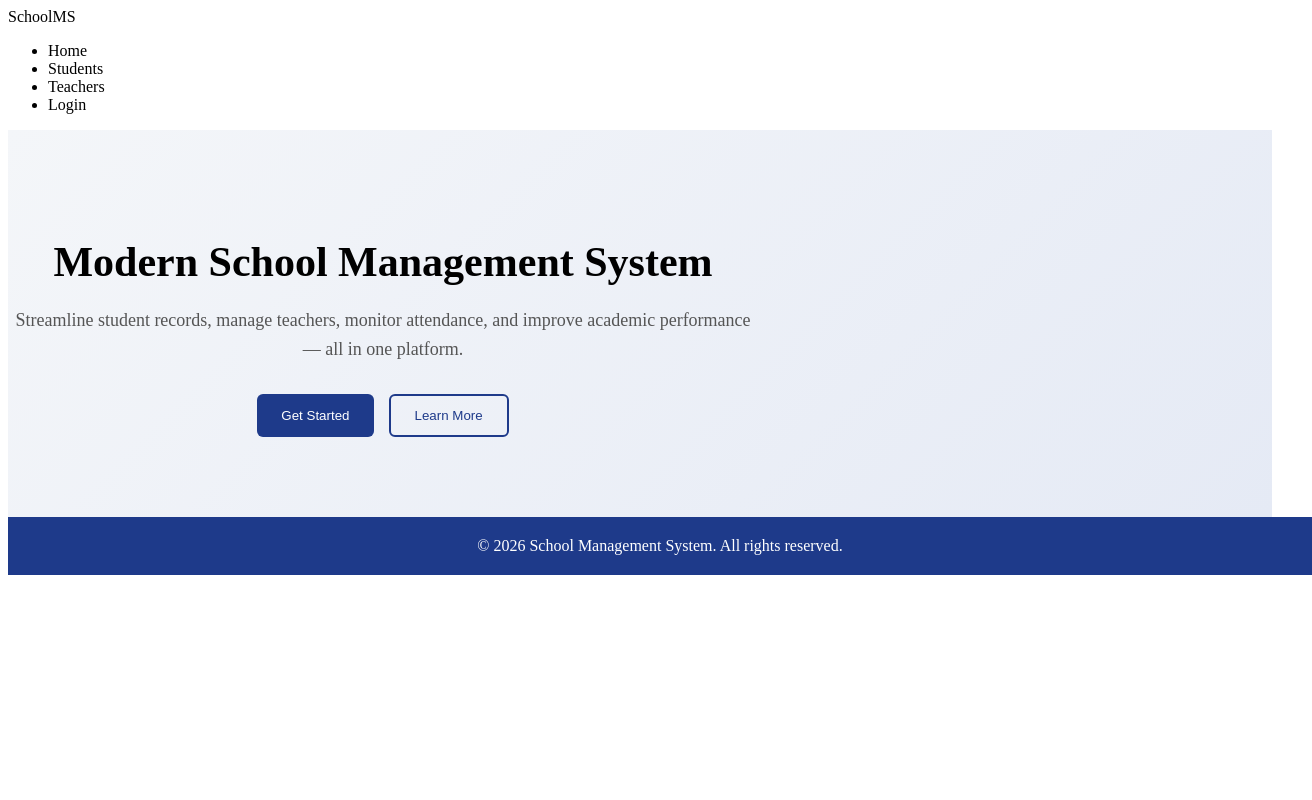
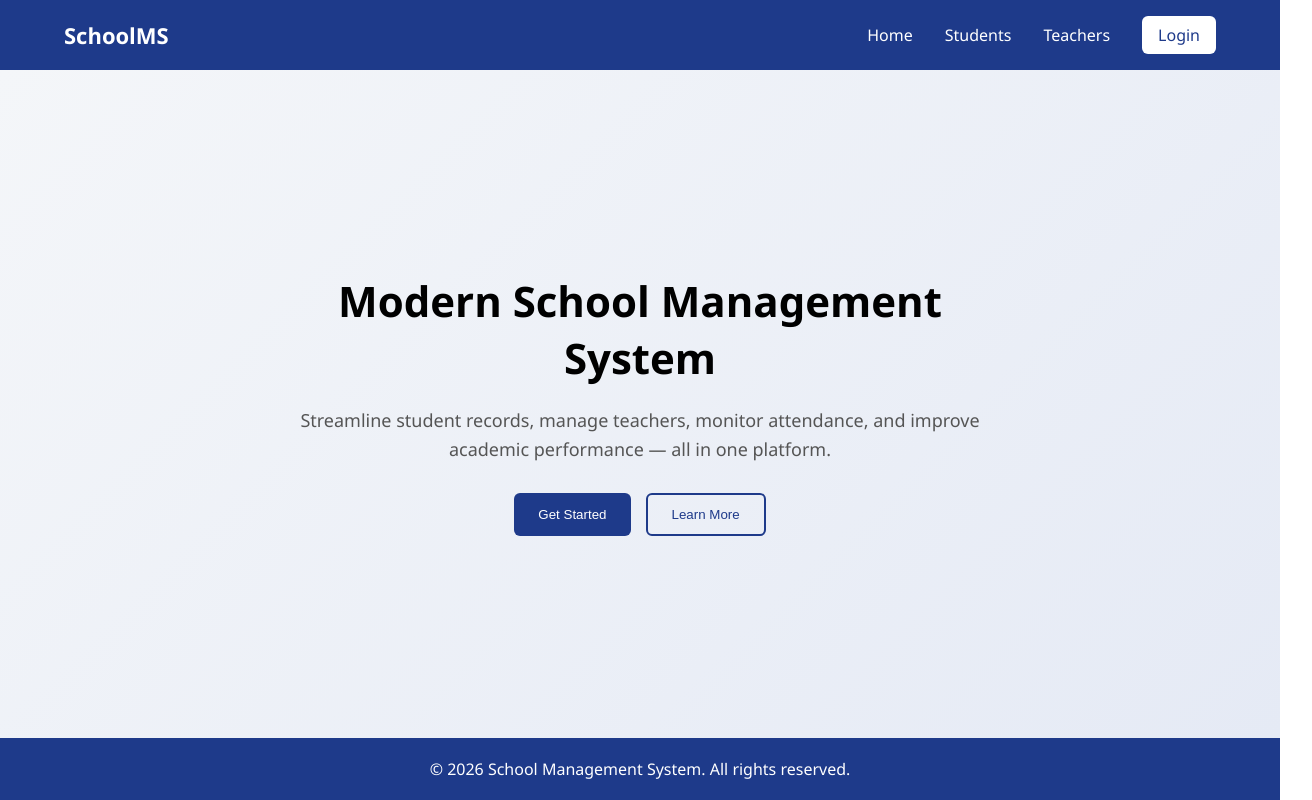
Before and after one commit to mulesanket/school-management-service, a React (Vite) app: page / in a window 1280 px wide. Shown: the whole page, 1312 px wide, since content can reach past the window. Built offline with nearby package versions, Linux system fonts and the light colour scheme.

Commit message:
initial code added

```diff
--- a/src/components/layout/Footer.css
+++ b/src/components/layout/Footer.css
@@ -1,7 +1,6 @@
 .footer {
-  width: 100%;
-  background-color: #1e3a8a;
+  background: #1e3a8a;
   color: white;
+  padding: 20px 0;
   text-align: center;
-  padding: 20px;
 }
--- a/src/components/layout/Navbar.css
+++ b/src/components/layout/Navbar.css
@@ -1,6 +1,48 @@
-.footer {
+.navbar {
+  width: 100%;
   background: #1e3a8a;
   color: white;
-  padding: 20px 0;
-  text-align: center;
 }
+
+.container {
+  max-width: 1200px;
+  margin: 0 auto;
+  padding: 0 24px;
+}
+
+.nav-inner {
+  display: flex;
+  justify-content: space-between;
+  align-items: center;
+  height: 70px;
+}
+
+.logo {
+  font-size: 22px;
+  font-weight: 600;
+}
+
+.nav-menu {
+  list-style: none;
+  display: flex;
+  gap: 32px;
+  align-items: center;
+  margin: 0;
+  padding: 0;
+}
+
+.nav-menu li {
+  cursor: pointer;
+  transition: 0.2s;
+}
+
+.nav-menu li:hover {
+  opacity: 0.8;
+}
+
+.login {
+  padding: 8px 16px;
+  background: white;
+  color: #1e3a8a;
+  border-radius: 6px;
+}
--- a/src/components/layout/Navbar.tsx
+++ b/src/components/layout/Navbar.tsx
@@ -3,16 +3,14 @@ import "./Navbar.css";
 const Navbar = () => {
   return (
     <header className="navbar">
-      <div className="container nav-content">
+      <div className="container nav-inner">
         <div className="logo">SchoolMS</div>
-        <nav>
-          <ul className="nav-links">
-            <li>Home</li>
-            <li>Students</li>
-            <li>Teachers</li>
-            <li className="login-btn">Login</li>
-          </ul>
-        </nav>
+        <ul className="nav-menu">
+          <li>Home</li>
+          <li>Students</li>
+          <li>Teachers</li>
+          <li className="login">Login</li>
+        </ul>
       </div>
     </header>
   );
--- a/src/index.css
+++ b/src/index.css
@@ -1,15 +1,20 @@
-import Navbar from "./components/layout/Navbar";
-import Footer from "./components/layout/Footer";
-import Home from "./pages/Home";
-
-function App() {
-  return (
-    <div className="app">
-      <Navbar />
-      <Home />
-      <Footer />
-    </div>
-  );
+* {
+  margin: 0;
+  padding: 0;
+  box-sizing: border-box;
 }
 
-export default App;
+html, body, #root {
+  height: 100%;
+  font-family: "Segoe UI", Tahoma, Geneva, Verdana, sans-serif;
+}
+
+.app {
+  min-height: 100vh;
+  display: flex;
+  flex-direction: column;
+}
+
+main {
+  flex: 1;
+}
```
